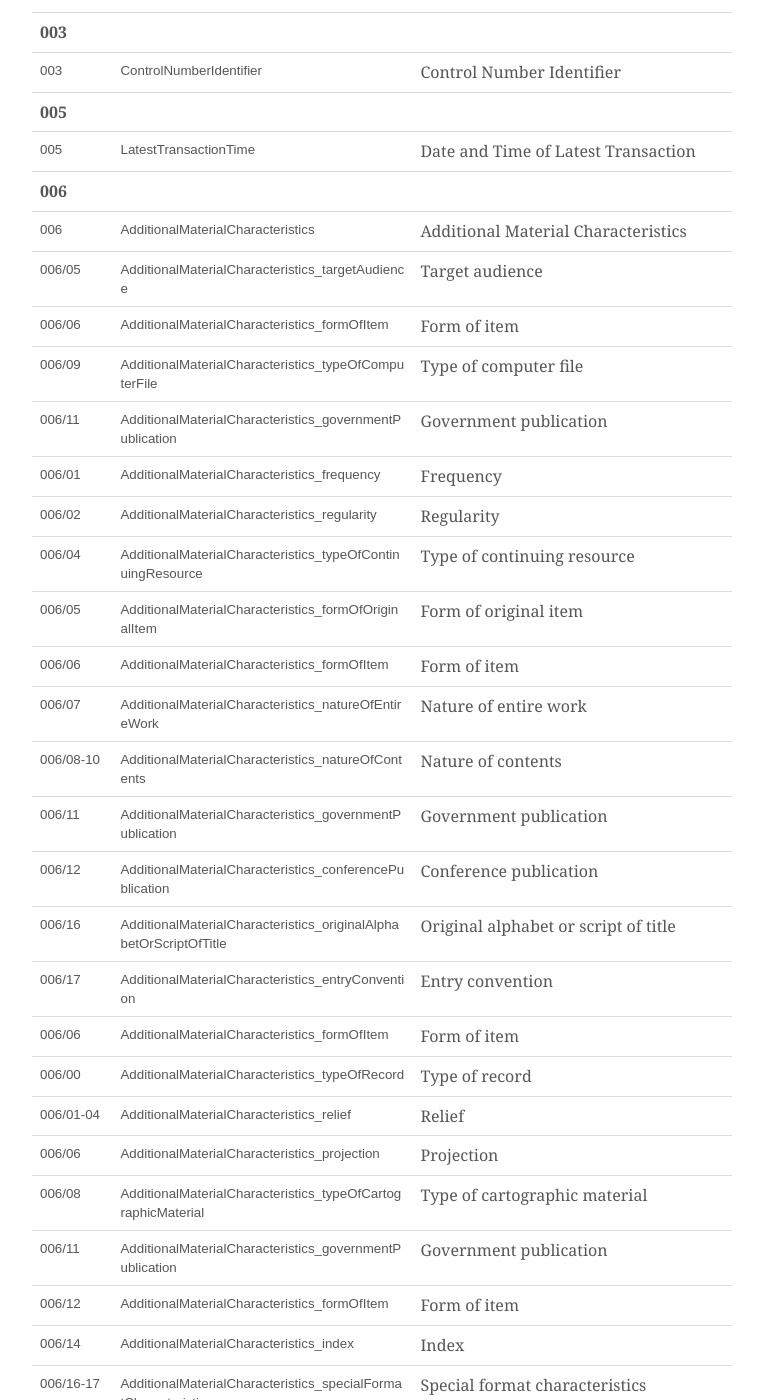
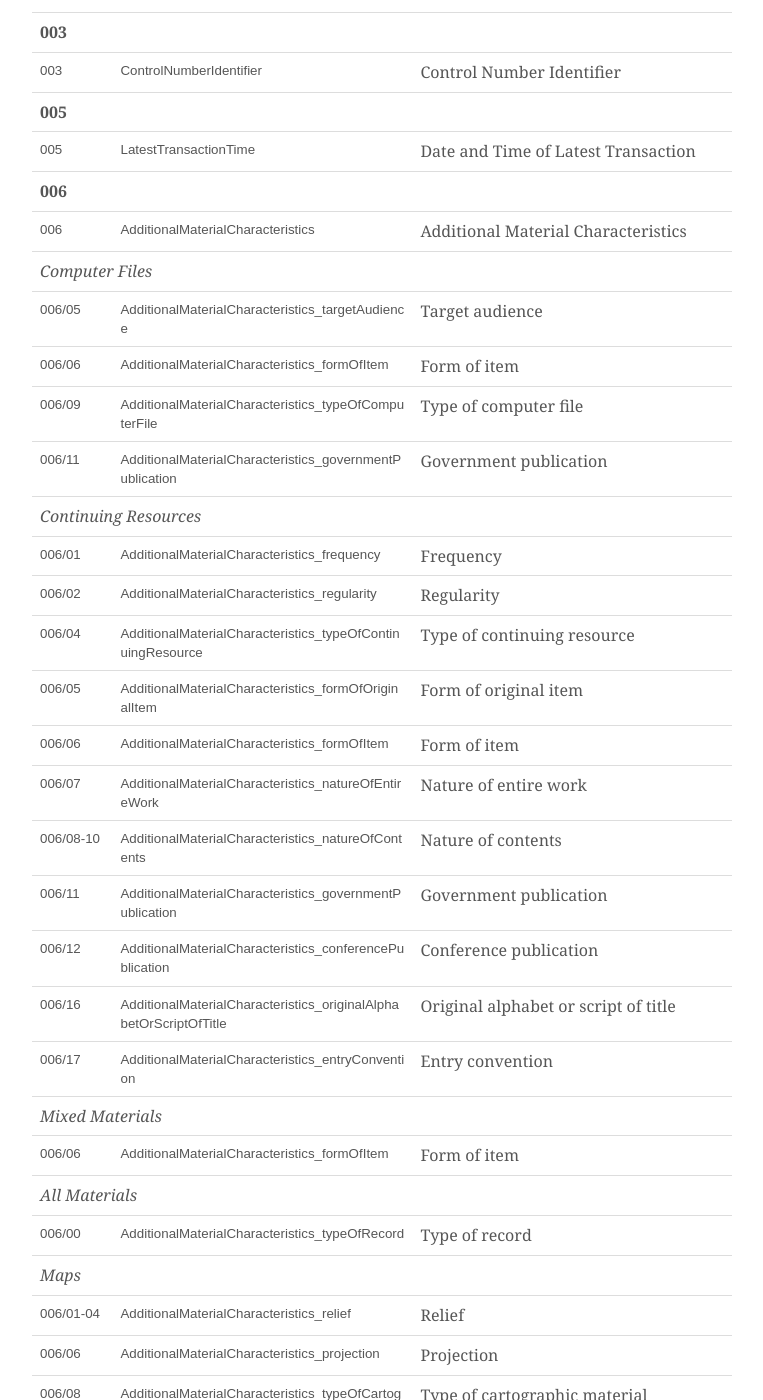
Before and after one commit to pkiraly/pkiraly.github.io, a Jekyll site: the page built from _posts/2017-09-24-mapping.md, in a window 1280 px wide and 1400 px high, scrolled down 1959 px. Shown: the whole window, without its empty margins (258-1021 px from the left). Built offline with Jekyll 4.4.1, drawn with Linux system fonts in a browser that asks for light colours; nearby versions of some CDN libraries; some web fonts are replaced; comment, search, counter and statistics services are not loaded; some of the changed text lies outside the part shown.

Commit message:
Update 2017-09-24-mapping.md

```diff
--- a/_posts/2017-09-24-mapping.md
+++ b/_posts/2017-09-24-mapping.md
@@ -41,10 +41,12 @@ It is a quite long work and I haven't finished yet. I've created a frequency sta
 <tr><td class="marc">005</td><td class="mq">LatestTransactionTime</td><td>Date and Time of Latest Transaction</td></tr>
 <tr><td colspan="3"><strong>006</strong></td></tr>
 <tr><td class="marc">006</td><td class="mq">AdditionalMaterialCharacteristics</td><td>Additional Material Characteristics</td></tr>
+<tr><td colspan="3"><em>Computer Files</em></td></tr>
 <tr><td class="marc">006/05</td><td class="mq">AdditionalMaterialCharacteristics_targetAudience</td><td>Target audience</td></tr>
 <tr><td class="marc">006/06</td><td class="mq">AdditionalMaterialCharacteristics_formOfItem</td><td>Form of item</td></tr>
 <tr><td class="marc">006/09</td><td class="mq">AdditionalMaterialCharacteristics_typeOfComputerFile</td><td>Type of computer file</td></tr>
 <tr><td class="marc">006/11</td><td class="mq">AdditionalMaterialCharacteristics_governmentPublication</td><td>Government publication</td></tr>
+<tr><td colspan="3"><em>Continuing Resources</em></td></tr>
 <tr><td class="marc">006/01</td><td class="mq">AdditionalMaterialCharacteristics_frequency</td><td>Frequency</td></tr>
 <tr><td class="marc">006/02</td><td class="mq">AdditionalMaterialCharacteristics_regularity</td><td>Regularity</td></tr>
 <tr><td class="marc">006/04</td><td class="mq">AdditionalMaterialCharacteristics_typeOfContinuingResource</td><td>Type of continuing resource</td></tr>
@@ -56,8 +58,11 @@ It is a quite long work and I haven't finished yet. I've created a frequency sta
 <tr><td class="marc">006/12</td><td class="mq">AdditionalMaterialCharacteristics_conferencePublication</td><td>Conference publication</td></tr>
 <tr><td class="marc">006/16</td><td class="mq">AdditionalMaterialCharacteristics_originalAlphabetOrScriptOfTitle</td><td>Original alphabet or script of title</td></tr>
 <tr><td class="marc">006/17</td><td class="mq">AdditionalMaterialCharacteristics_entryConvention</td><td>Entry convention</td></tr>
+<tr><td colspan="3"><em>Mixed Materials</em></td></tr>
 <tr><td class="marc">006/06</td><td class="mq">AdditionalMaterialCharacteristics_formOfItem</td><td>Form of item</td></tr>
+<tr><td colspan="3"><em>All Materials</em></td></tr>
 <tr><td class="marc">006/00</td><td class="mq">AdditionalMaterialCharacteristics_typeOfRecord</td><td>Type of record</td></tr>
+<tr><td colspan="3"><em>Maps</em></td></tr>
 <tr><td class="marc">006/01-04</td><td class="mq">AdditionalMaterialCharacteristics_relief</td><td>Relief</td></tr>
 <tr><td class="marc">006/06</td><td class="mq">AdditionalMaterialCharacteristics_projection</td><td>Projection</td></tr>
 <tr><td class="marc">006/08</td><td class="mq">AdditionalMaterialCharacteristics_typeOfCartographicMaterial</td><td>Type of cartographic material</td></tr>
@@ -65,12 +70,14 @@ It is a quite long work and I haven't finished yet. I've created a frequency sta
 <tr><td class="marc">006/12</td><td class="mq">AdditionalMaterialCharacteristics_formOfItem</td><td>Form of item</td></tr>
 <tr><td class="marc">006/14</td><td class="mq">AdditionalMaterialCharacteristics_index</td><td>Index</td></tr>
 <tr><td class="marc">006/16-17</td><td class="mq">AdditionalMaterialCharacteristics_specialFormatCharacteristics</td><td>Special format characteristics</td></tr>
+<tr><td colspan="3"><em>Visual Materials</em></td></tr>
 <tr><td class="marc">006/01-03</td><td class="mq">AdditionalMaterialCharacteristics_runningTime</td><td>Running time for motion pictures and videorecordings</td></tr>
 <tr><td class="marc">006/05</td><td class="mq">AdditionalMaterialCharacteristics_targetAudience</td><td>Target audience</td></tr>
 <tr><td class="marc">006/11</td><td class="mq">AdditionalMaterialCharacteristics_governmentPublication</td><td>Government publication</td></tr>
 <tr><td class="marc">006/12</td><td class="mq">AdditionalMaterialCharacteristics_formOfItem</td><td>Form of item</td></tr>
 <tr><td class="marc">006/16</td><td class="mq">AdditionalMaterialCharacteristics_typeOfVisualMaterial</td><td>Type of visual material</td></tr>
 <tr><td class="marc">006/17</td><td class="mq">AdditionalMaterialCharacteristics_technique</td><td>Technique</td></tr>
+<tr><td colspan="3"><em>Music</em></td></tr>
 <tr><td class="marc">006/01-02</td><td class="mq">AdditionalMaterialCharacteristics_formOfComposition</td><td>Form of composition</td></tr>
 <tr><td class="marc">006/03</td><td class="mq">AdditionalMaterialCharacteristics_formatOfMusic</td><td>Format of music</td></tr>
 <tr><td class="marc">006/04</td><td class="mq">AdditionalMaterialCharacteristics_musicParts</td><td>Music parts</td></tr>
```
Also changed, not shown: other parts of _posts/2017-09-24-mapping.md (+1 -0 lines).
